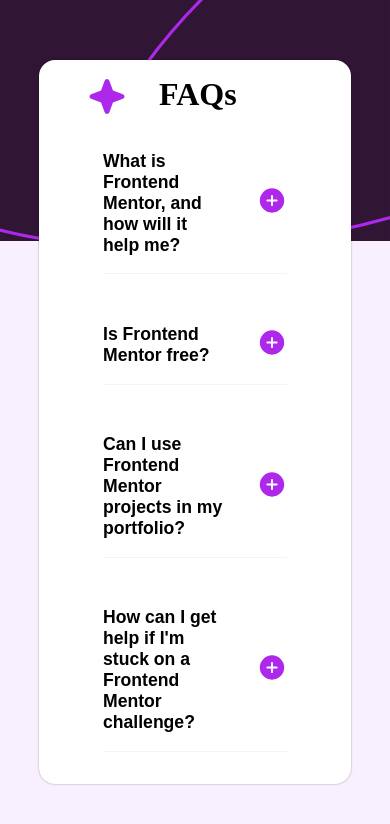
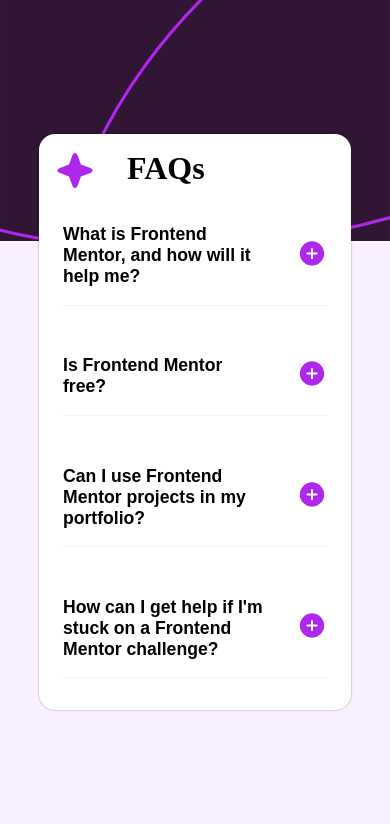
Before and after one commit to Emadet/faq-accordion, a plain HTML site: page index.html in a window 390 px wide. Drawn offline with Linux system fonts and the light colour scheme.

Commit message:
responsiveness

```diff
--- a/style.css
+++ b/style.css
@@ -48,7 +48,7 @@
 .head{
     display: flex;
     gap: 2rem;
-    padding: 0 2rem;
+    align-items: start;
 }
 .icon-minus{
     display: none;
@@ -60,7 +60,7 @@
     border-bottom: 1.5px solid  hsl(275, 100%, 97%);
     overflow: hidden;
     max-height: 0;
-    transition: max-height 400ms ease-in-out;
+    transition: max-height 400ms ease;
     color: hsl(292, 16%, 49%);
 }
 
@@ -71,4 +71,7 @@
     .container{
         max-width: 80%;
     }
+    .content-cont{
+        padding: 1rem 0.5rem ;
+    }
 }
```
